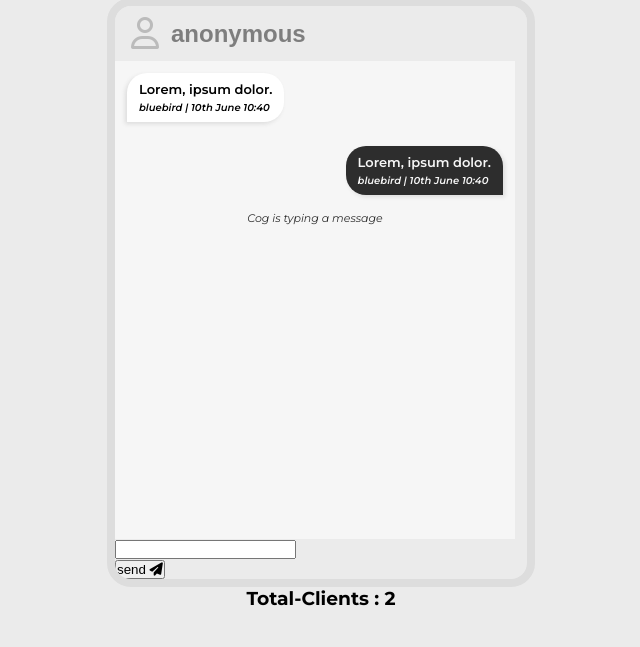
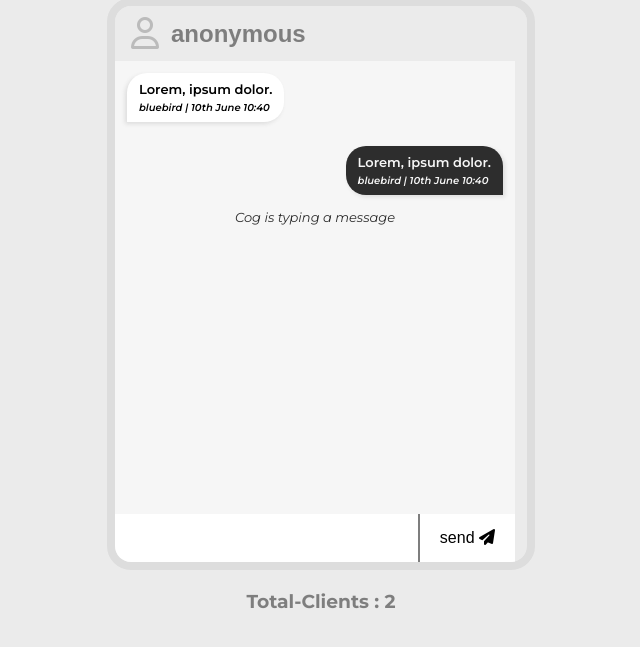
Before and after one commit to Nabin-09/CogChat, a website: page public/index.html in a window 1280 px wide. Shown: the part 81-728 px from the top of the page, without its empty margins (319-959 px from the left). Drawn offline with Linux system fonts and the light colour scheme.

```diff
--- a/public/style.css
+++ b/public/style.css
@@ -51,7 +51,7 @@
     flex-direction:column;
     background-color: #f6f6f6;
     width: 400px;
-    height: 478px;
+    height: 453px;
     overflow-y: scroll;
     overflow-x: hidden;
 
@@ -91,8 +91,47 @@
 
 .feedback{
     font-style: italic;
-    font-size: 11px;
+    font-size: 13px;
     padding: 0px 16px 16px 16px;
     color : #2d2d2d;
     text-align: center;
 }
+
+.message-form{
+    display: flex;
+    justify-content: space-between;
+    width: 400px;
+}
+
+.message-input{
+    flex-grow: 1;
+    height: 48px;
+    font-size : 16px;
+    border : none;
+    outline : none;
+    padding: 0 12px;
+    background-color: #fff;
+}
+
+.send-button{
+    height : 48px;
+    font-size: 16px;
+    border : none;
+    padding: 0px 20px;
+    outline : none;
+    background-color: #fff;
+    cursor : pointer;
+}
+
+.v-divider {
+    height: 48px;
+    width: 2px;
+    background-color: #7e7e7e;
+
+}
+
+
+.clients-total{
+    margin:20px 0px;
+    color : #7e7e7e;
+}
```
Also changed, not shown: app.js (+28 -7 lines).
